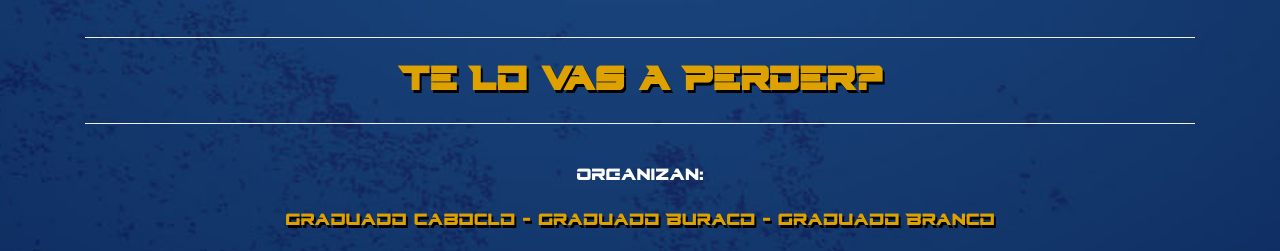
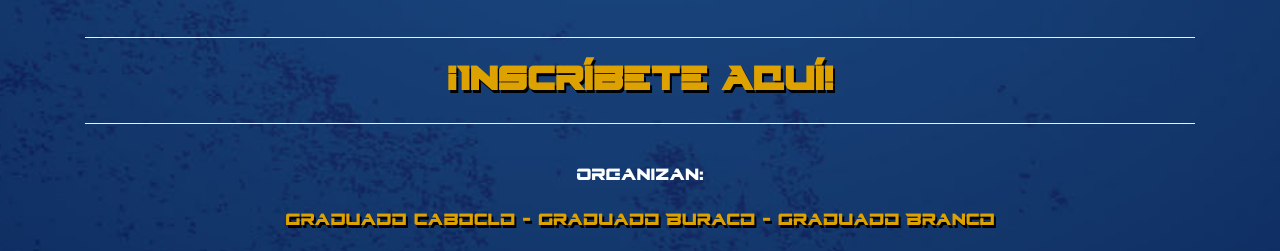
Before and after one commit to rdsr1991/nagobogota, a plain HTML site: page index.html in a window 1280 px wide. Shown: the part 1085-1336 px from the top of the page. Drawn offline with nearby package versions, Linux system fonts and the light colour scheme.

Commit message:
Update index.html

```diff
--- a/index.html
+++ b/index.html
@@ -93,7 +93,7 @@
                         <hr>
                         <div class="row">
                            <div class="col-sm-offset-2 col-sm-8">
-                              <h2 class="inscripcion dorado">Te lo vas a perder?</h2>
+                             <a href="https://nagobogota.typeform.com/to/MHhLTW"><h2 class="inscripcion dorado">¡Inscríbete aquí!</h2></a>
                            </div>
                         </div>
                         <hr>
```
